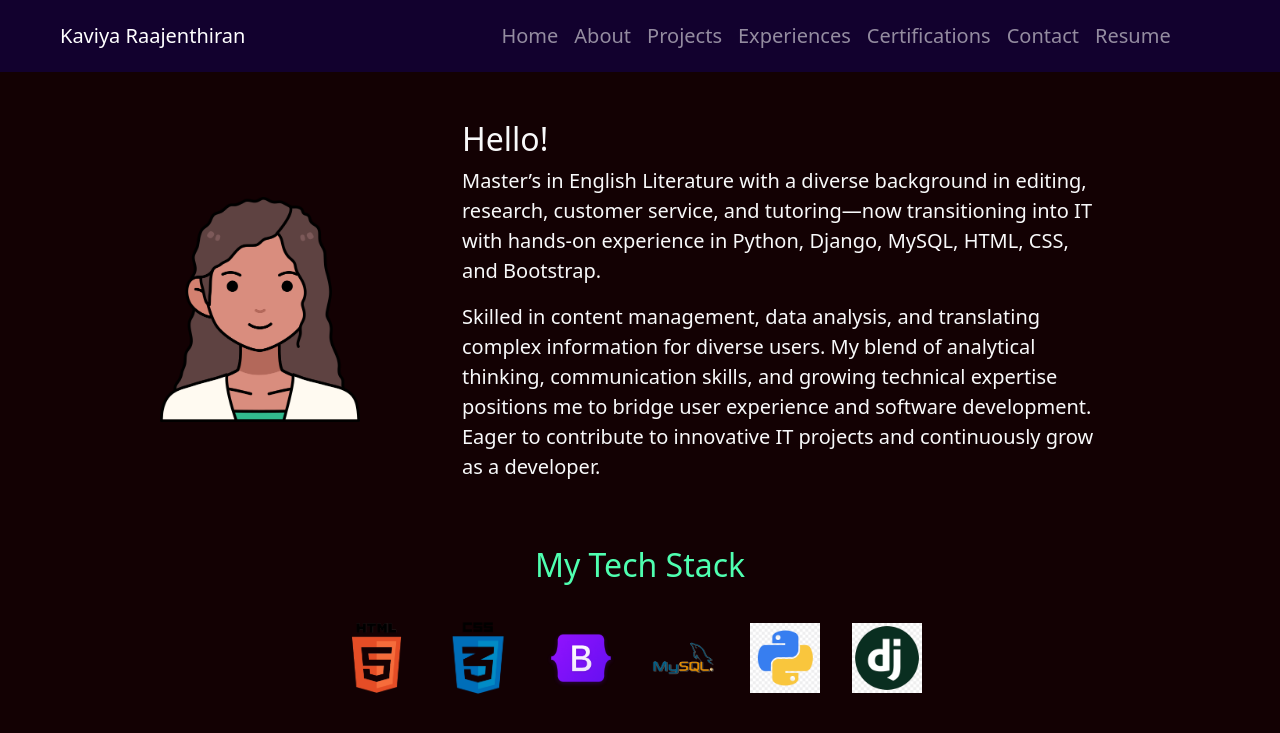
After one commit to KaviyaRaajenthiran/portfolio, a Django app: page /about/ in a window 1280 px wide. The commit adds this page. Shown: the top 733 px of the page. Run offline with Django 5.2, Linux system fonts and the light colour scheme; some libraries are stand-ins or nearby versions.

Commit message:
feat:updated about page

```diff
--- a/Portfolio_website/portfolio/static/portfolio/style.css
+++ b/Portfolio_website/portfolio/static/portfolio/style.css
@@ -47,7 +47,16 @@ body{
     overflow: hidden;
     border-radius: 50%;
     margin: auto;
-    border: 5px solid #fff;
+    border: 2px solid #ccc;
     transition: all 0.3s ease;
-    box-shadow: 0 4px 10px rgba(0, 0, 0, 0.2);
 }
+
+.social_link:hover{
+  transition: 3px;
+}
+
+.about_image{
+  width: 200px;
+  height: auto;
+  display: block;
+}
--- /dev/null
+++ b/Portfolio_website/portfolio/templates/portfolio/about.html
@@ -0,0 +1,37 @@
+{% extends 'portfolio/base.html' %}
+
+{% load static %}
+{% block title %} About {% endblock %}
+
+
+{% block content %}
+<div class="row my-5">
+  <div class="col-4 d-flex justify-content-center align-items-center">
+    <img src="{% static 'portfolio/images/girl.png' %}" alt="images" class='about_image'>
+  </div>
+
+  <div class="col-7 text-left text-light">
+    <h2>Hello!</h2>
+    <p class="fs-5">
+      Master’s in English Literature with a diverse background in editing, research, customer service, and tutoring—now transitioning into IT with hands-on experience in Python, Django, MySQL, HTML, CSS, and Bootstrap.
+    </p>
+
+    <p class="fs-5">
+        Skilled in content management, data analysis, and translating complex information for diverse users. My blend of analytical thinking, communication skills, and growing technical expertise positions me to bridge user experience and software development. Eager to contribute to innovative IT projects and continuously grow as a developer.
+    </p>
+  </div>
+</div>
+<div class="row my-2">
+
+    <h2 class="text-center" style="color:#4fffb0">My Tech Stack</h2>
+  <div class="col-12 d-flex justify-content-center align-items-center">
+    <img src="{% static 'portfolio/images/html.png' %}" alt="html" width="70px" height="70px" class="img-fluid ms-2 m-4">
+    <img src="{% static 'portfolio/images/css.png' %}" alt="css logo" width="70px" height="70px" class="img-fluid ms-2 m-4">
+    <img src="{% static 'portfolio/images/bootstrap.png' %}" alt="bootstrap logo" width="70px" height="70px" class="img-fluid ms-2 m-4">
+    <img src="{% static 'portfolio/images/mysql.png' %}" alt="mysql logo" width="70px" height="70px" class="img-fluid ms-2 m-4">
+    <img src="{% static 'portfolio/images/python.png' %}" alt="python logo" width="70px" height="70px" class="img-fluid bg-dark ms-2 m-4">
+    <img src="{% static 'portfolio/images/django.png' %}" alt="django logo" width="70px" height="70px" class="img-fluid bg-dark ms-2 m-4">
+  </div>
+</div>
+
+{% endblock %}
--- a/Portfolio_website/portfolio/templates/portfolio/navbar.html
+++ b/Portfolio_website/portfolio/templates/portfolio/navbar.html
@@ -7,7 +7,7 @@
     <div class="collapse navbar-collapse" id="navbarNavAltMarkup">
       <div class="navbar-nav">
         <a class="nav-link" aria-current="page" href="#">Home</a>
-        <a class="nav-link" href="#">About</a>
+        <a class="nav-link" href="{% url 'about' %}">About</a>
         <a class="nav-link" href="#">Projects</a>
         <a class="nav-link" href="#">Experiences</a>
         <a class="nav-link" href="#">Certifications</a>
--- a/Portfolio_website/portfolio/urls.py
+++ b/Portfolio_website/portfolio/urls.py
@@ -1,5 +1,6 @@
 from django.urls import path
 from . import views
 urlpatterns = [
-    path('',views.home,name='home')
+    path('',views.home,name='home'),
+    path('about/',views.about,name='about')
 ]
--- a/Portfolio_website/portfolio/views.py
+++ b/Portfolio_website/portfolio/views.py
@@ -3,3 +3,6 @@ from django.shortcuts import render
 # Create your views here.
 def home(request):
   return render(request,'portfolio/home.html')
+
+def about(request):
+  return render(request,'portfolio/about.html')
```
Also changed, not shown: Portfolio_website/portfolio/static/portfolio/images/bootstrap.png (added), Portfolio_website/portfolio/static/portfolio/images/css.png (added), Portfolio_website/portfolio/static/portfolio/images/django.png (added), Portfolio_website/portfolio/static/portfolio/images/django.svg (added), Portfolio_website/portfolio/static/portfolio/images/html.png (added), Portfolio_website/portfolio/static/portfolio/images/mysql.png (added), Portfolio_website/portfolio/static/portfolio/images/python.png (added).
